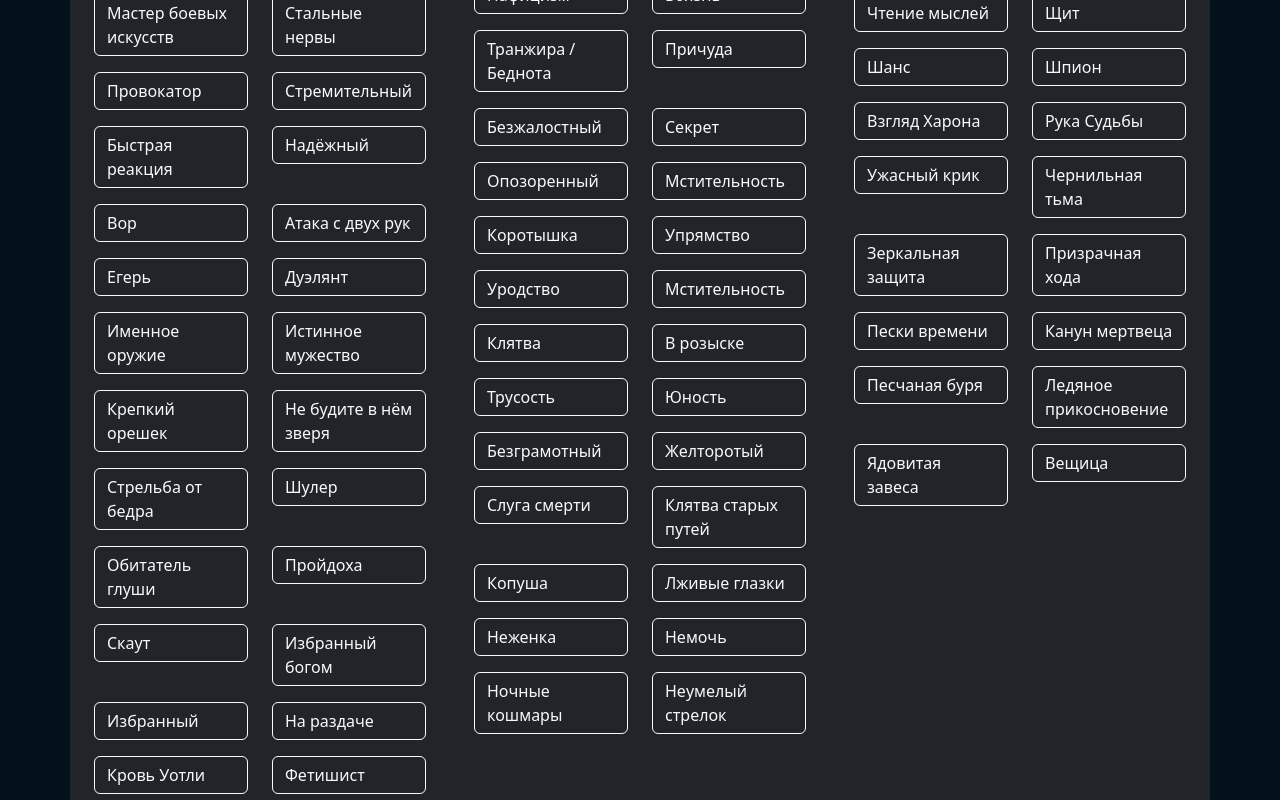
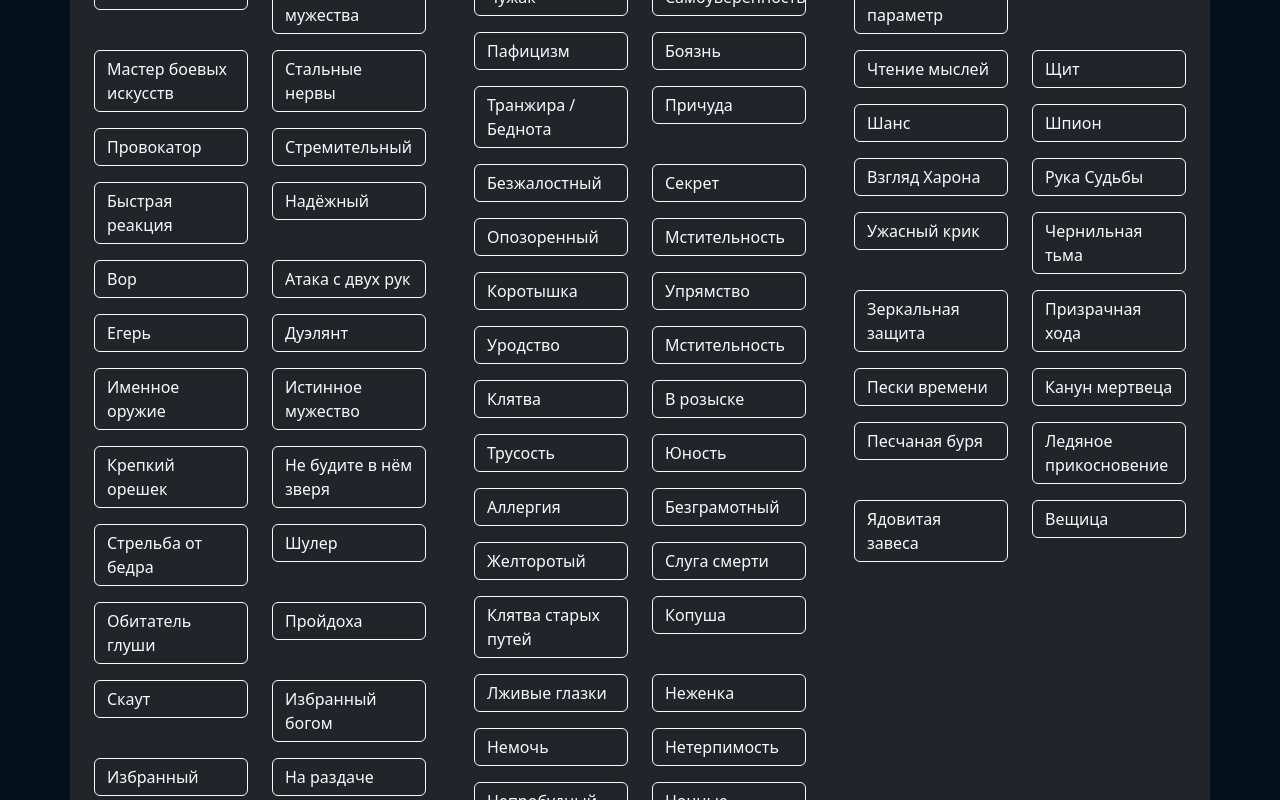
Before and after one commit to zebratul/swade-picker, a React (Create React App) app: page / in a window 1280 px wide. Shown: the part 3071-3871 px from the top of the page. Built offline with nearby package versions, Linux system fonts and the light colour scheme; the HTML template or start-up script is replaced by a standard one.

Commit message:
added runefighter

```diff
--- a/src/App.js
+++ b/src/App.js
@@ -43,6 +43,7 @@ function App() {
     "Оккультные знания": "d0",
     Провокация: "d0",
     "Расследование (работа с данными)": "d0",
+    "Руны (для Рунного стрелка)": "d0",
     Ремонт: "d0",
     "Ремесло (старатель, фермер етц)": "d0",
     Стрельба: "d0",
--- a/src/Characteristics.js
+++ b/src/Characteristics.js
@@ -856,6 +856,13 @@ export const powers = [
         prerequisites: "Без пререквизитов",
         cost: 1
      },
+     {
+         name: "Аллергия",
+         type: "Негативная черта (Major or Minor)",
+         description: "Раздражитель вызывает проверку выносливости с -1/-2 и усталость при провале.",
+         prerequisites: "Без пререквизитов",
+         cost: 1
+      },
      {
          name: "Безграмотный",
          type: "Негативная черта (Minor)",
@@ -913,6 +920,20 @@ export const powers = [
          cost: 1
       },
       {
+         name: "Нетерпимость",
+         type: "Негативная черта (Major or Minor)",
+         description: "Поздравляю, ваш персонаж расист. -1/-2 к общению.",
+         prerequisites: "Без пререквизитов",
+         cost: 1
+      },
+      {
+         name: "Непробудный сон",
+         type: "Негативная черта (Minor)",
+         description: "Спишь как убитый, -4 к проверкам проснуться от шума, -4 к проверкам от засыпания",
+         prerequisites: "Без пререквизитов",
+         cost: 1
+      },
+      {
          name: "Ночные кошмары",
          type: "Негативная черта (Major)",
          description: "Плохо спит, -1 фишка",
@@ -926,6 +947,27 @@ export const powers = [
          prerequisites: "Без пререквизитов",
          cost: 1
       },
+      {
+         name: "Предмет силы",
+         type: "Негативная черта (Major or Minor)",
+         description: "Ваш мистический инструмент для выполнения сил. Без него все проверки с -1/2",
+         prerequisites: "Магический дар",
+         cost: 1
+      },
+      {
+        name: "Проклятие",
+        type: "Негативная черта (Major)",
+        description: "Персонаж проклят и положительные чудеса на него не действуют",
+        prerequisites: "Без пререквизитов",
+        cost: 1
+     },
+     {
+        name: "Ходящее несчастье",
+        type: "Негативная черта (Major or Minor)",
+        description: "Чертовски невезуч. Данжен мастер всегда будет стараться мелко/сильно нагадить лично тебе",
+        prerequisites: "Без пререквизитов",
+        cost: 1
+     },
     ];
 
  export const edges = [
@@ -1363,6 +1405,41 @@ export const powers = [
       prerequisites: "волшебство (Ци),  мастер боевых искусств, характер d6+, драка d8+",
       cost: -2
     },
+    {
+      name: "Черный юмор",
+      type: "Положительная черта",
+      description: "Способен пошутить даже стоя на виселице. Если провалил проверку храбрости, можно перебросить провокацию. Нужно придумать хорошую шутку на тему ирл ради бонуса",
+      prerequisites: "провокация d6+",
+      cost: -2
+    },
+    {
+      name: "Быстрая перезарядка",
+      type: "Положительная черта",
+      description: "Перезаряжает без штрафа -2 за 2 действия в ход. ",
+      prerequisites: "провокация d6+",
+      cost: -2
+    },
+    {
+      name: "Тайная личность",
+      type: "Положительная черта",
+      description: "У тебя есть второе имя и репутация, подтверждающая её. Позволяет скрыть свои негативные черты из прошлого и др.",
+      prerequisites: "смекалка d6+",
+      cost: -2
+    },
+    {
+      name: "Шулер",
+      type: "Положительная черта",
+      description: "На шулерстве тебя могут поймать только при твоем критическом провале",
+      prerequisites: "азартные игры d6+",
+      cost: -2
+    },
+    {
+      name: "Прирождённый убийца",
+      type: "Положительная черта",
+      description: "Позволяет использовать несколько сил одновременно без штрафов.",
+      prerequisites: "Рунный стрелок, руны d6+",
+      cost: -2
+    },
   ];
 
   export const archetypes = [
@@ -1432,6 +1509,11 @@ export const powers = [
       description: "Ты журналист, разрушающий ложь и раскрывающий правду, несмотря на последствия. ",
     },
     {
+      name: "Рунный стрелок",
+      type: "archetype",
+      description: "Наследник рунической магии Старого Света. Ты наносишь магические руны на своё оружие и снаряжение. \n Обладатель магического дара (Руны). 2 силы на выбор. Силы в основном направлены на перестрелки, в случае провала грозят взрывы, искажения и безумие). Рекомендуемые скиллы: Стрельба, Убеждение",
+    },
+    {
       name: "Сезонный рабочий",
       type: "archetype",
       description: "Ты перебиваешься случайными заработками, где иногда нужен револьвер. Рекомендуемые скиллы: Стрельба, Драка, Выживание",
```
